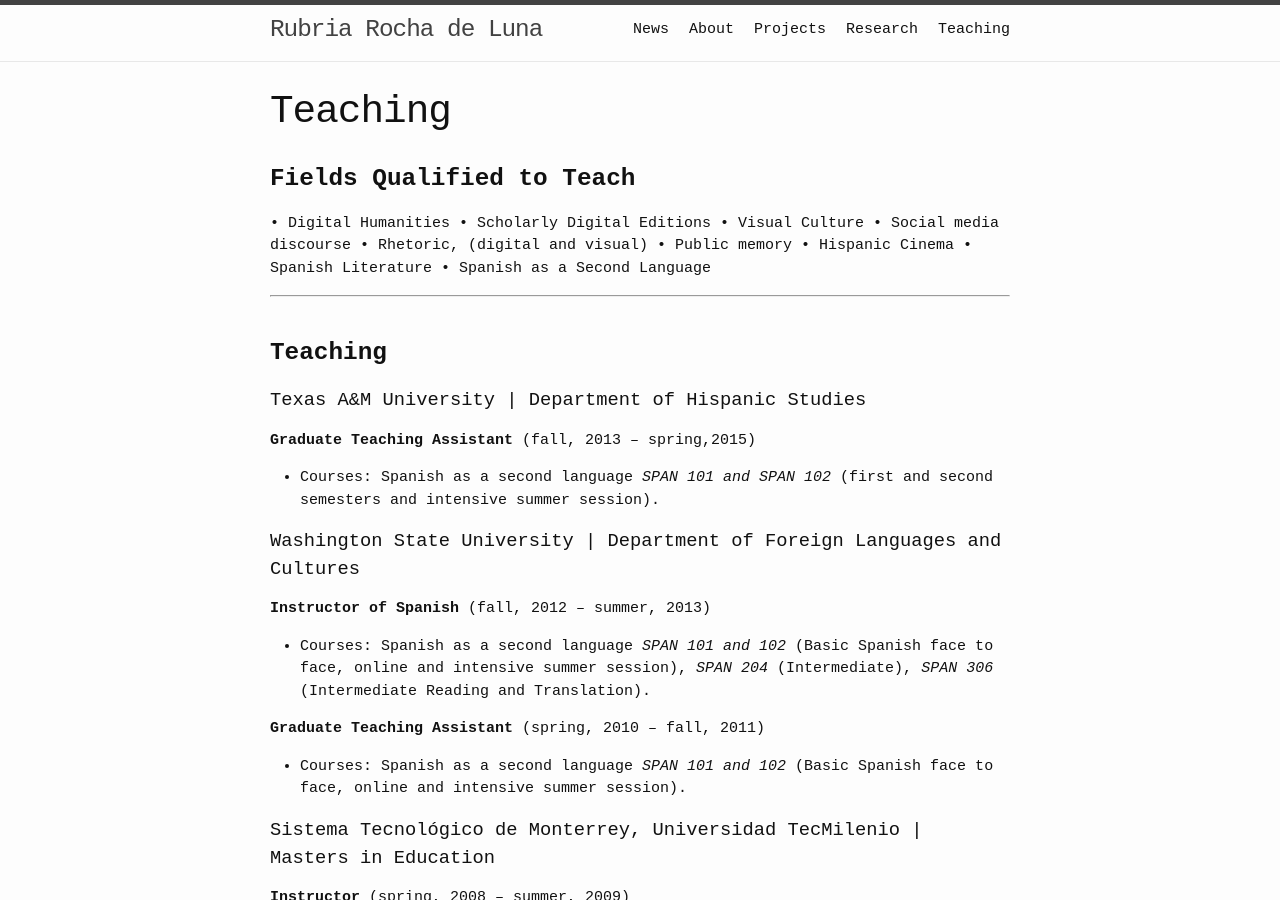
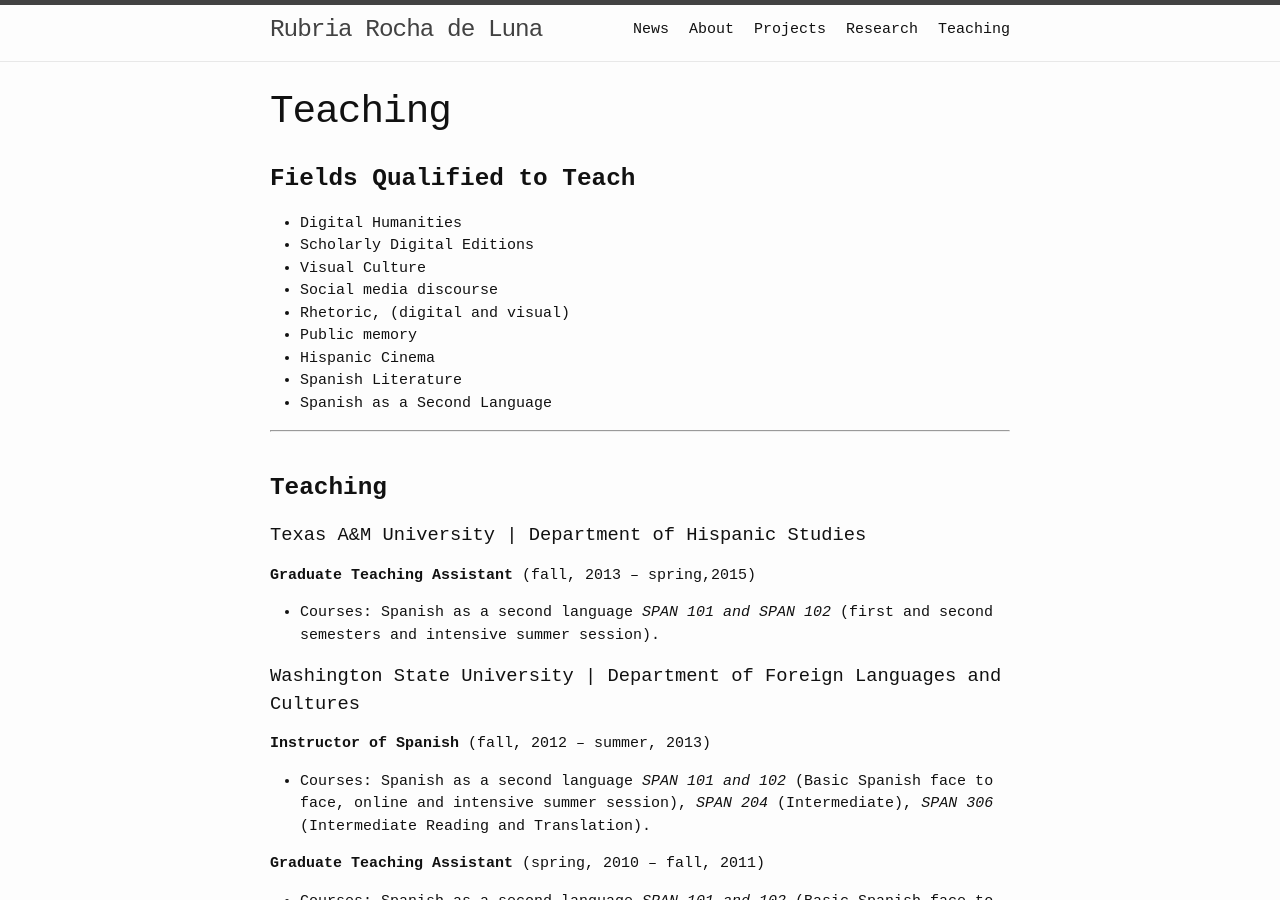
Before and after one commit to RubriaR/rubriarocha, a Jekyll site: the page built from teaching.md, in a window 1280 px wide and 900 px high. Built offline with Jekyll 4.4.1, drawn with Linux system fonts in a browser that asks for light colours.

```diff
--- a/teaching.md
+++ b/teaching.md
@@ -5,15 +5,15 @@ permalink: /Teaching/
 ---
 
 ### **Fields Qualified to Teach**
-•	Digital Humanities
-•	Scholarly Digital Editions
-•	Visual Culture
-•	Social media discourse
-•	Rhetoric, (digital and visual)
-•	Public memory
-•	Hispanic Cinema
-•	Spanish Literature
-•	Spanish as a Second Language
++	Digital Humanities
++	Scholarly Digital Editions
++	Visual Culture
++	Social media discourse
++	Rhetoric, (digital and visual)
++	Public memory
++	Hispanic Cinema
++	Spanish Literature
++	Spanish as a Second Language
 
 -------------------------------------------------------------------------------
 <br>
```
